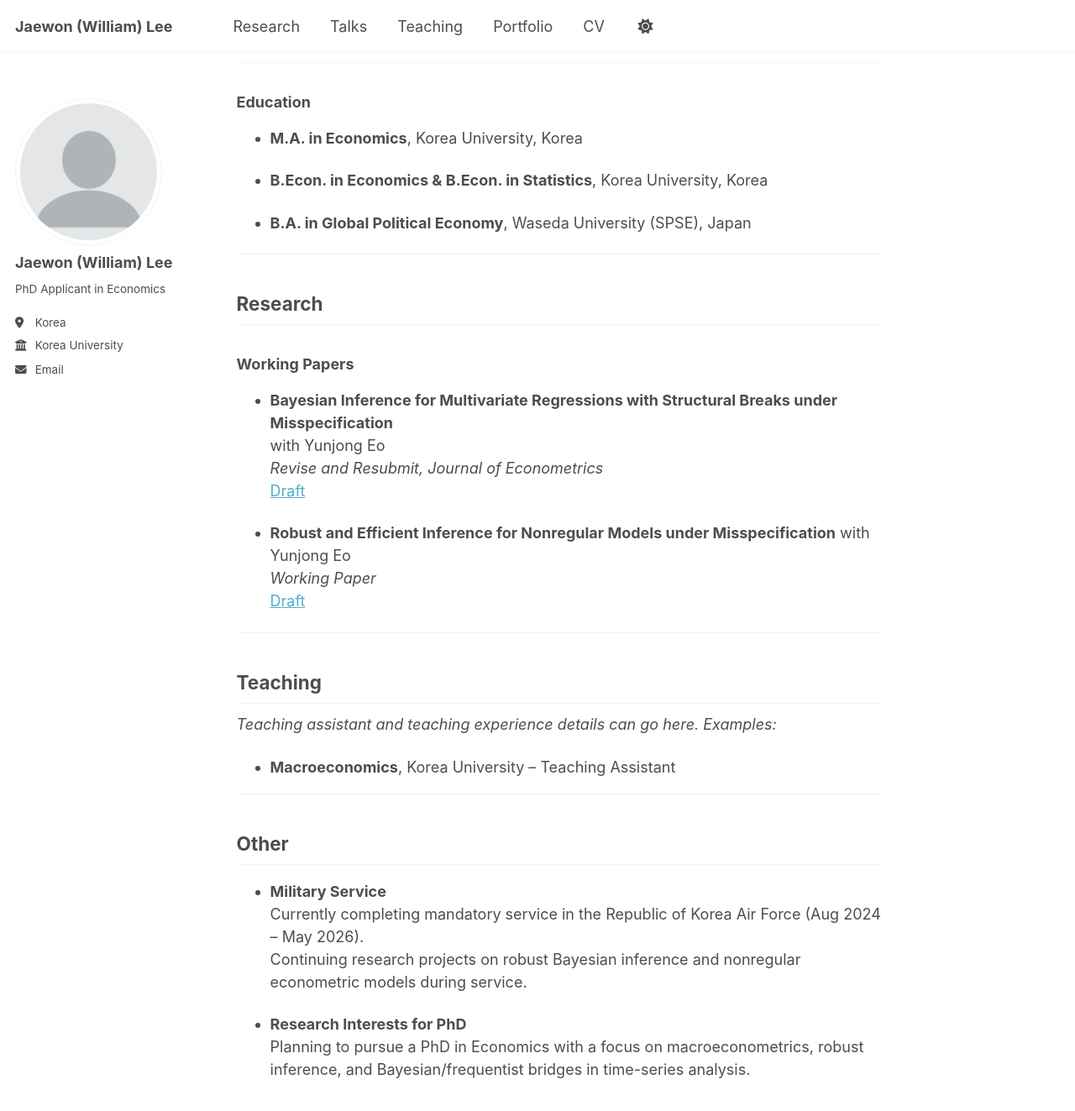
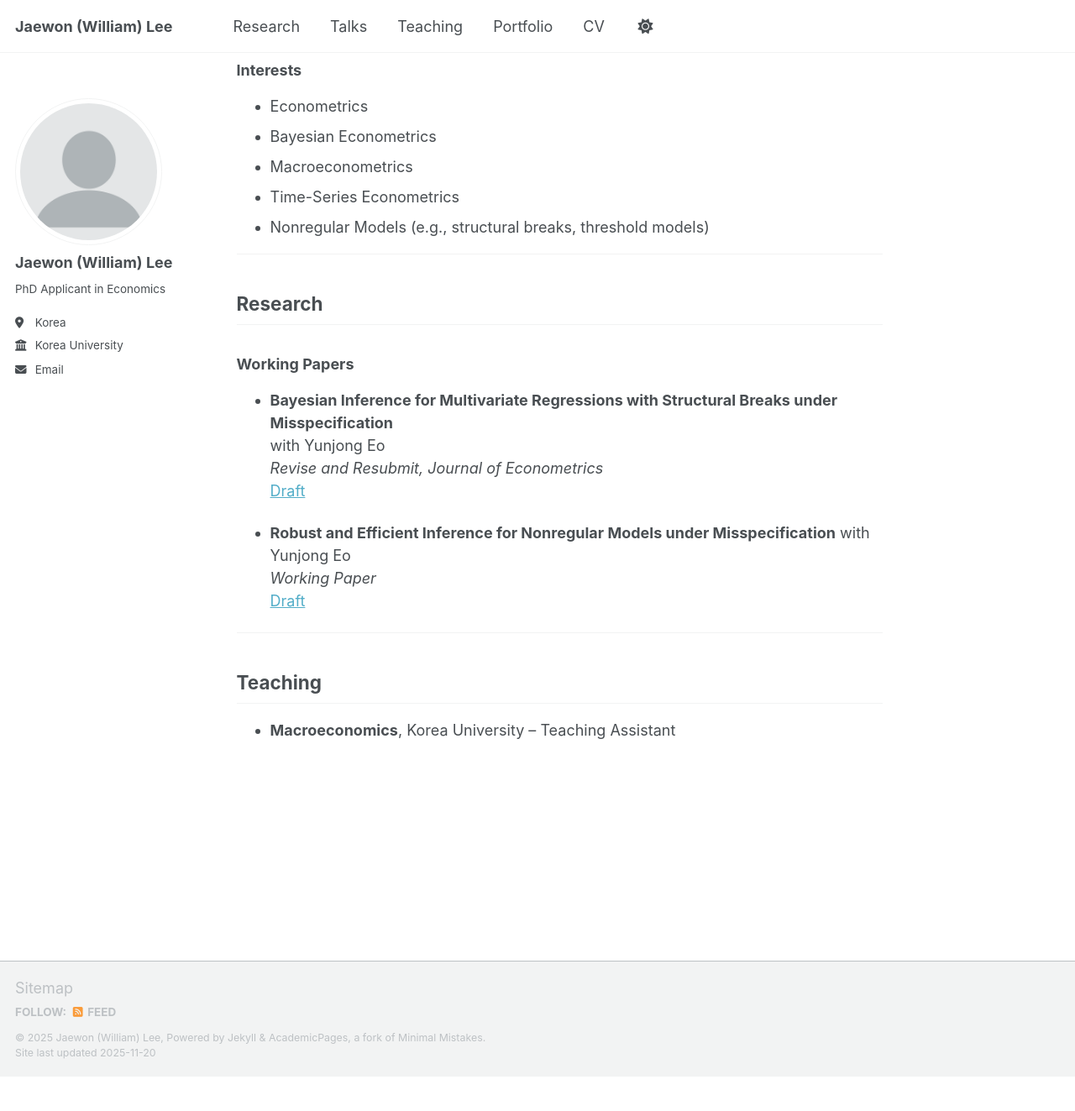
Before and after one commit to JWLee2000/JWLee2000.github.io, a Jekyll site: the page built from _pages/about.md, in a window 1280 px wide and 1400 px high, scrolled down 631 px. Shown: the top 1323 px of the window at 84% size. Built offline with Jekyll 4.4.1, drawn with Linux system fonts in a browser that asks for light colours; a script that is not in the unit is left out; after the commit the page ends 1913 px from its top, so only the background shows below that; some of the changed text lies outside the part shown.

Commit message:
Update about.md

```diff
--- a/_pages/about.md
+++ b/_pages/about.md
@@ -26,15 +36,6 @@ redirect_from:
 - Time-Series Econometrics
 - Nonregular Models (e.g., structural breaks, threshold models)
 
----
-
-### Education
-
-- **M.A. in Economics**, Korea University, Korea
-
-- **B.Econ. in Economics & B.Econ. in Statistics**, Korea University, Korea
-
-- **B.A. in Global Political Economy**, Waseda University (SPSE), Japan
 
 ---
 
@@ -55,22 +56,8 @@ Structural Breaks under Misspecification**
   <br>
   [Draft](https://www.dropbox.com/scl/fi/0jkso1dhbx9h4z9bb28tj/WritingSample1.pdf?rlkey=zi1di9757ulvqkp9bdozmhr4h&st=wxmlk9s9&dl=0)
 
-
 ---
 
 ## Teaching
 
-*Teaching assistant and teaching experience details can go here. Examples:*
-
 - **Macroeconomics**, Korea University – Teaching Assistant
-
----
-
-## Other
-
-- **Military Service**
-  Currently completing mandatory service in the Republic of Korea Air Force (Aug 2024 – May 2026).
-  Continuing research projects on robust Bayesian inference and nonregular econometric models during service.
-
-- **Research Interests for PhD**
-  Planning to pursue a PhD in Economics with a focus on macroeconometrics, robust inference, and Bayesian/frequentist bridges in time-series analysis.
```
Also changed, not shown: other parts of _pages/about.md (+10 -0 lines).
